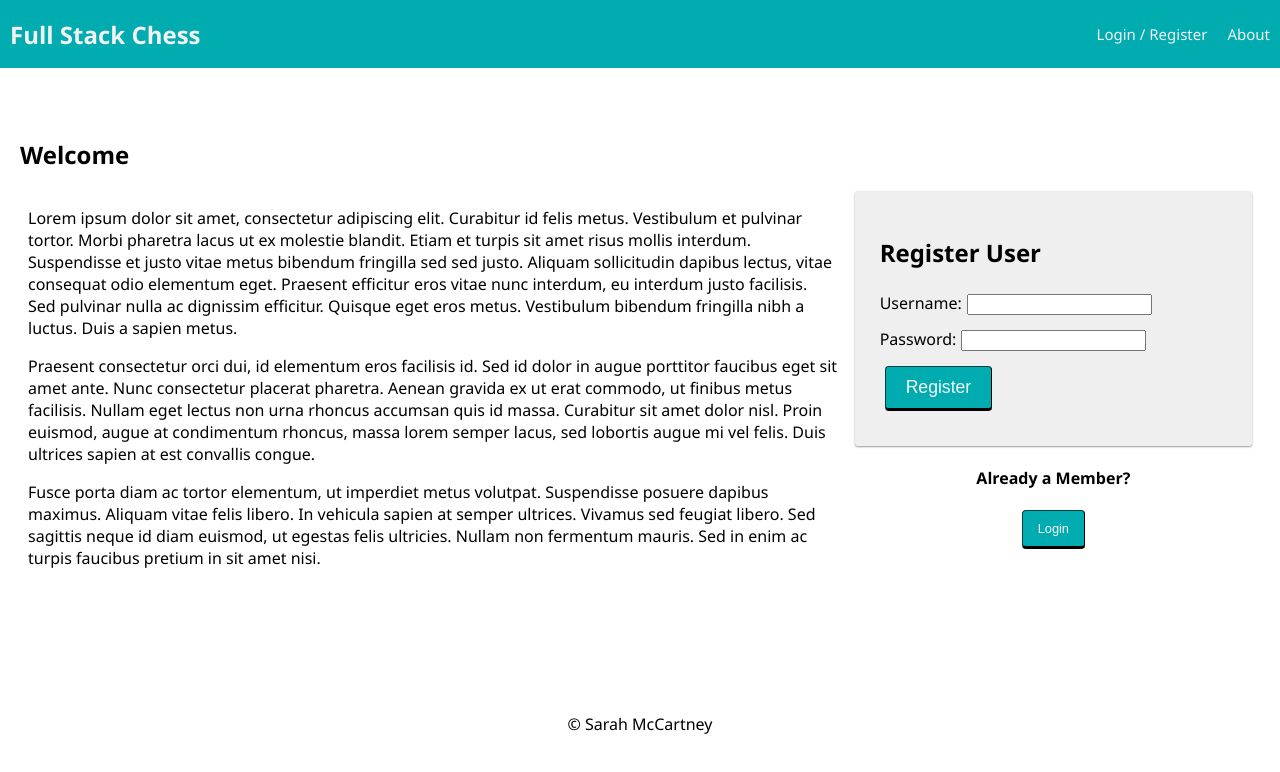
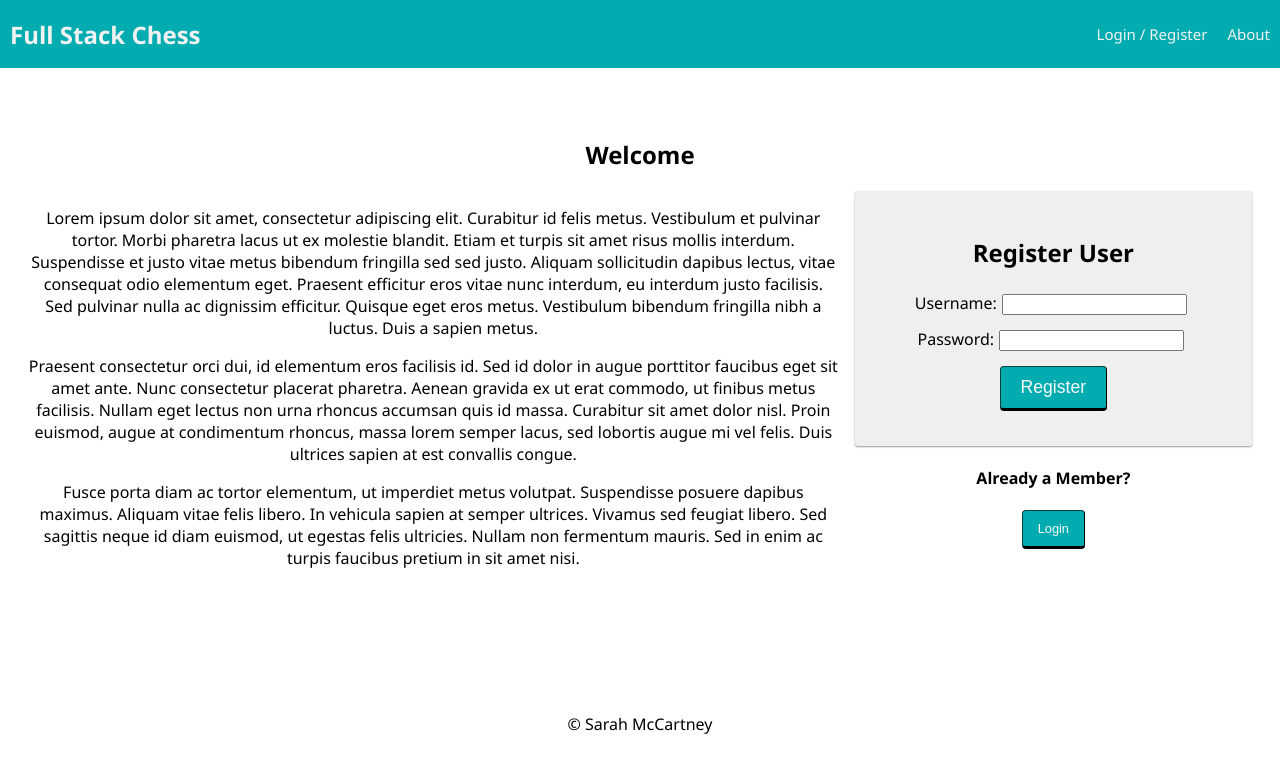
Before and after one commit to smmc16/full-stack-chess, a React (Vite) app: page /#/home in a window 1280 px wide. Shown: the top 772 px of the page. Built offline with nearby package versions, Linux system fonts and the light colour scheme; no server answers.

Commit message:
added css to Menu

```diff
--- a/src/components/Menu/Menu.css
+++ b/src/components/Menu/Menu.css
@@ -1,3 +1,7 @@
+.container {
+    text-align: center;
+}
+
 #rooms {
     display: flex;
     flex-wrap: wrap;
```
Also changed, not shown: src/components/TemplateClass/TemplateClass.jsx (deleted, +0 -32 lines).
